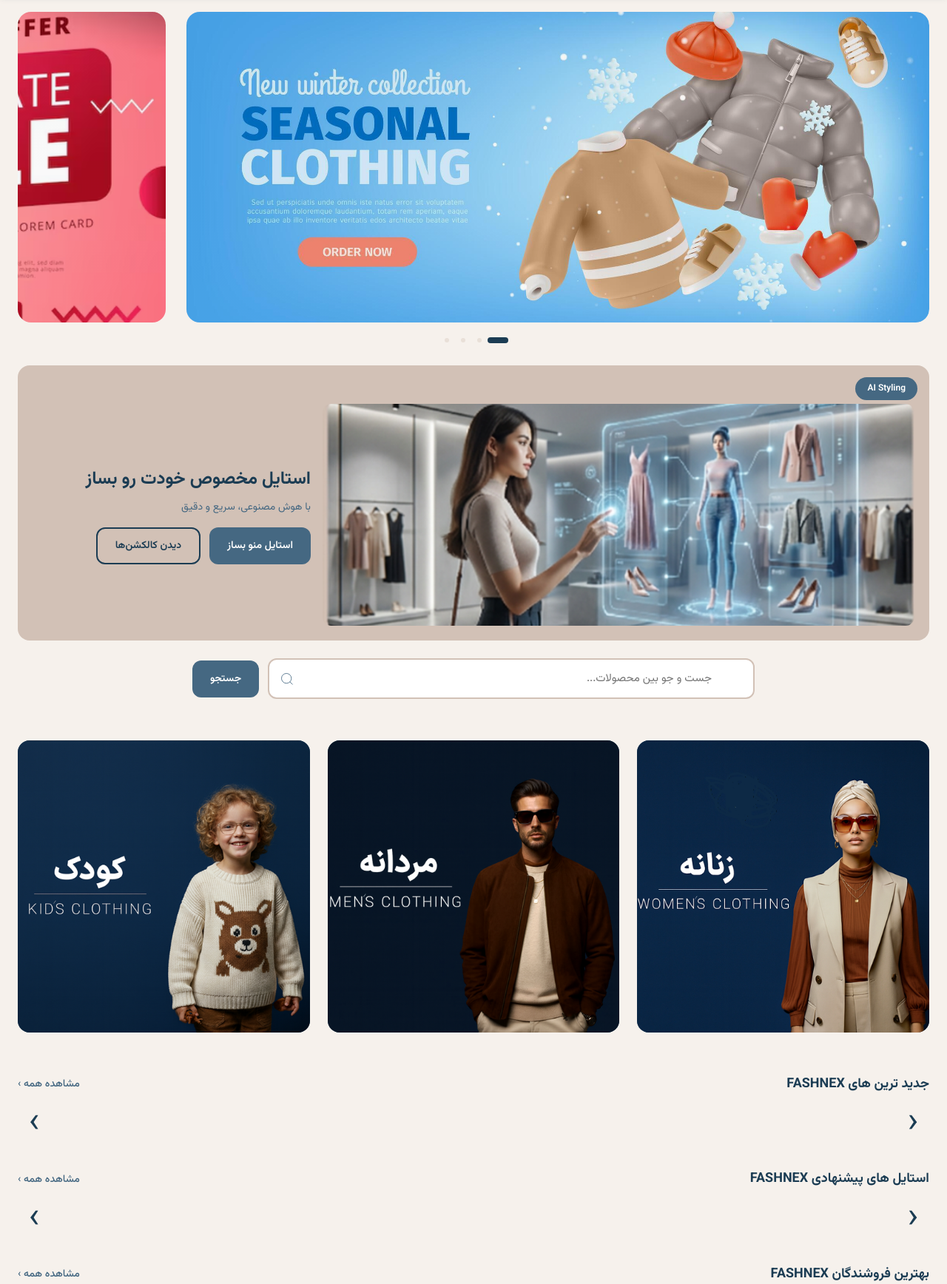
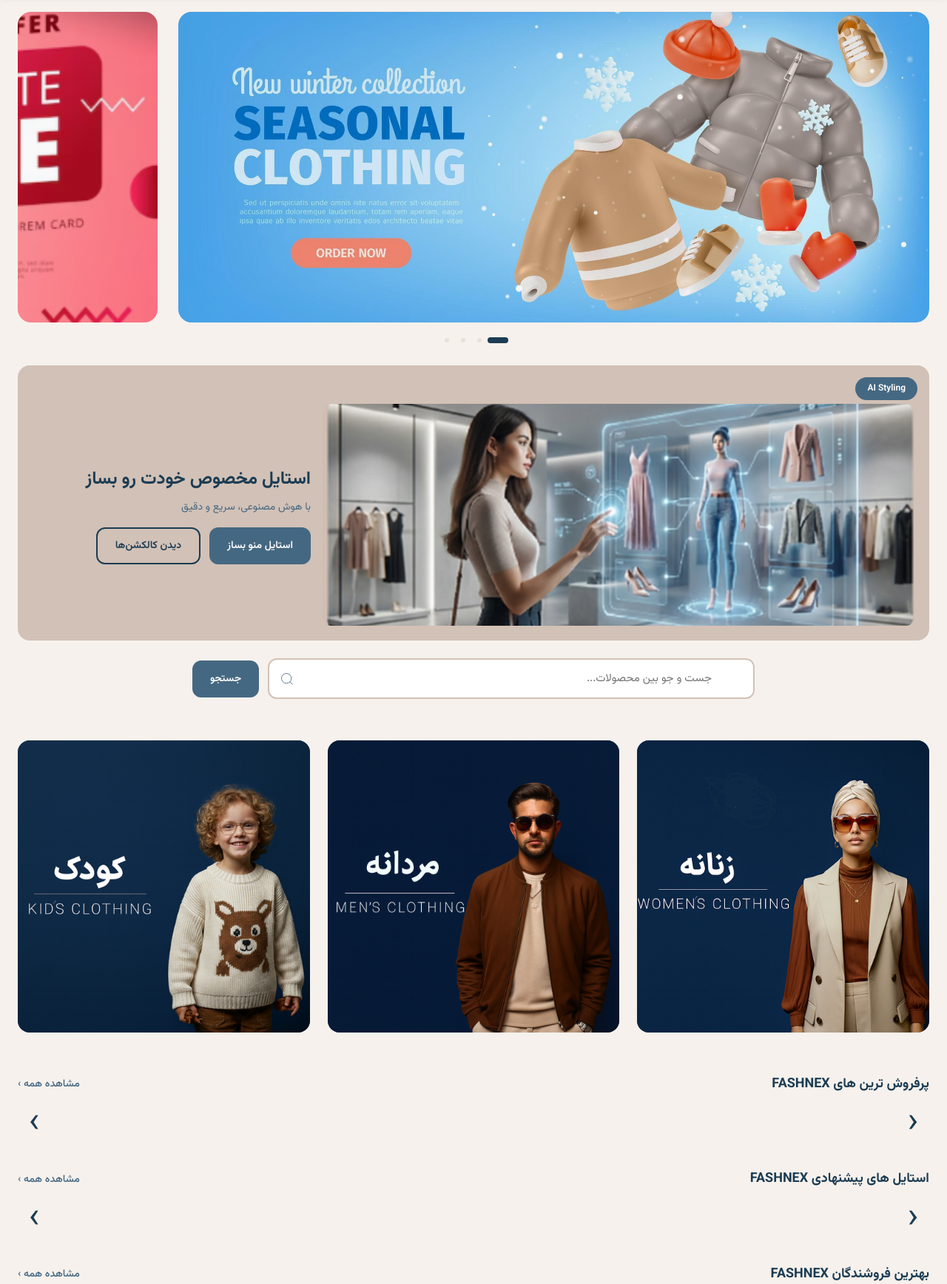
Before and after one commit to Ox50R0U5H/FashNex, a Django app: page / in a window 1280 px wide. Shown: the part 114-1850 px from the top of the page at 74% size. Run offline with Django 5.2, Linux system fonts and the light colour scheme; data that the repository does not hold is empty.

Commit message:
some Pics changed

```diff
--- a/frontend/static/js/home.js
+++ b/frontend/static/js/home.js
@@ -24,7 +24,7 @@ const mockData = {
       id: 2,
       namePersian: "مردانه",
       nameEnglish: "MEN'S CLOTHING",
-      image: "/static/images/categories/men.png",
+      image: "/static/images/categories/men.jpg",
     },
     {
       id: 3,
--- a/frontend/templates/home/index.html
+++ b/frontend/templates/home/index.html
@@ -108,7 +108,7 @@
                         </div>
                     </div>
                     <div class="slide">
-                        <img src="../../static/images/banner/banner1.jpg" alt="پیشنهادات منتخب" class="slide-banner">
+                        <img src="../../static/images/banner/banner4.jpg" alt="پیشنهادات منتخب" class="slide-banner">
                         <div class="slide-content">
                             <div class="slide-text">
                                 <h2>پیشنهادات منتخب</h2>
@@ -172,7 +172,7 @@
         <!-- (F) Newest Products Carousel -->
         <section class="products-section">
             <div class="section-header">
-                <h2 class="section-title">جدید ترین های FASHNEX</h2>
+                <h2 class="section-title">پرفروش ترین های FASHNEX</h2>
                 <a href="#" class="view-all-link">مشاهده همه ›</a>
             </div>
             <div class="carousel-wrapper">
```
Also changed, not shown: frontend/static/images/banner/banner2.png, frontend/static/images/banner/banner4.jpg (added), frontend/static/images/categories/men.jpg (added), frontend/static/images/categories/men.png (deleted).
